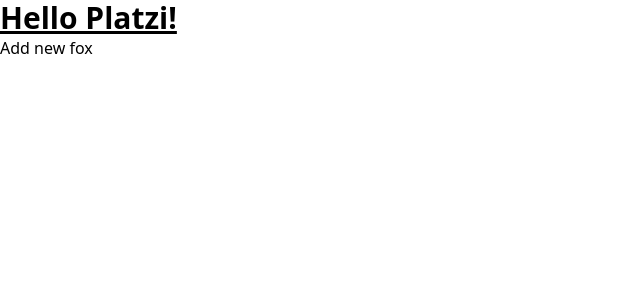
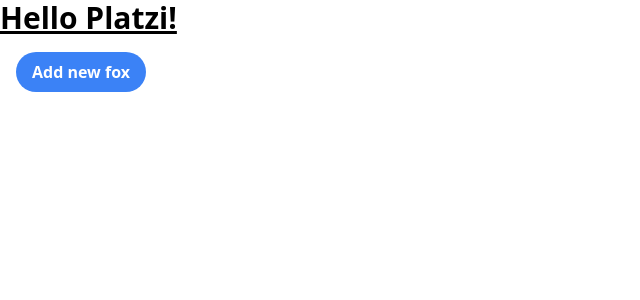
Before and after one commit to adandue/next-ts-tailwind, a Next.js app in the folder platzi-react-con-typrescript/: page / in a window 1280 px wide. Shown: the top 300 px of the page, without its empty margins (0-640 px from the left). Built offline with nearby package versions, Linux system fonts and the light colour scheme.

Commit message:
extendiendo el DOM y Creado tipos propios para la aplicación

```diff
--- /dev/null
+++ b/platzi-react-con-typrescript/app.d.ts
@@ -0,0 +1,4 @@
+type IFoxImageItem = {
+    id: string,
+    url: string
+}
--- a/platzi-react-con-typrescript/app/page.tsx
+++ b/platzi-react-con-typrescript/app/page.tsx
@@ -2,25 +2,24 @@
 import type { MouseEventHandler } from 'react'
 import { LazyImage } from "./components/LazyImage";
 
-const random = () : number => Math.floor(Math.random() * 123) + 1;
 
 //generate simple unique id
-const generateId = () => Math.random().toString(36).substr(2, 9)
+const generateId = (): string => {
+  return(
+    Math.random().toString(36).substring(2, 15) +
+    Math.random().toString(36).substring(2, 15)
+  )}
 
-type ImageItem = { id: string, url: string }
+  // random number from 1 to 122
+  const random = () : number => Math.floor(Math.random() * 123) + 1;
 
 export default function Home() {
-  const [images, setImages] = useState<Array<ImageItem>>([]);
+  const [images, setImages] = useState<Array<IFoxImageItem>>([]);
 
-  const addNewFox: MouseEventHandler<HTMLButtonElement> = (event) => {
-    const newImageItem: ImageItem = {
-      id:generateId(),
-      url:`https://randomfox.ca/images/${random()}.jpg`}
-
-      setImages([
-        ...images,
-        newImageItem
-      ]);
+  const addNewFox: MouseEventHandler<HTMLButtonElement> = () => {
+      const id = generateId();
+      const url=`https://randomfox.ca/images/${random()}.jpg`;
+      setImages([...images, {id, url}])
   }
 
   return (
@@ -28,16 +27,25 @@
       <h1 className="text-3xl font-bold underline">
         Hello Platzi!
       </h1>
-      <button onClick={addNewFox}>Add new fox</button>
-      {images.map(({id, url}) => (
+      <div className="m-4">
+        <button onClick={addNewFox}
+        className="bg-blue-500 hover:bg-blue-700 text-white font-bold py-2 px-4 rounded-full"
+        >
+          Add new fox
+        </button>
+      </div>
+      {images.map(({id, url}, index) => (
           <div className="p-4" key={id}>
             <LazyImage
               src={url}
               width={320}
               height='auto'
               title='Random Fox'
-              className="rounded-lg bg-gray-300"
+              className="mx-auto rounded-lg bg-gray-300"
               onClick={() => console.log('hey')}
+              onLazyLoad={(img) => {
+                console.log(`Image #${index + 1} cargada. Nodo:`, img)
+              }}
               />
           </div>
       ))}
```
Also changed, not shown: platzi-react-con-typrescript/app/components/LazyImage.tsx (+23 -5 lines).
